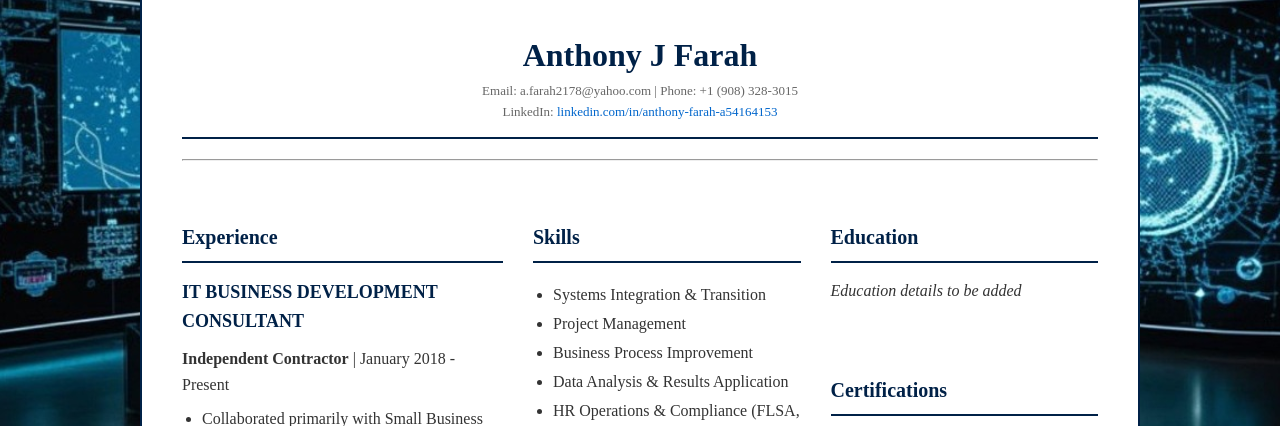
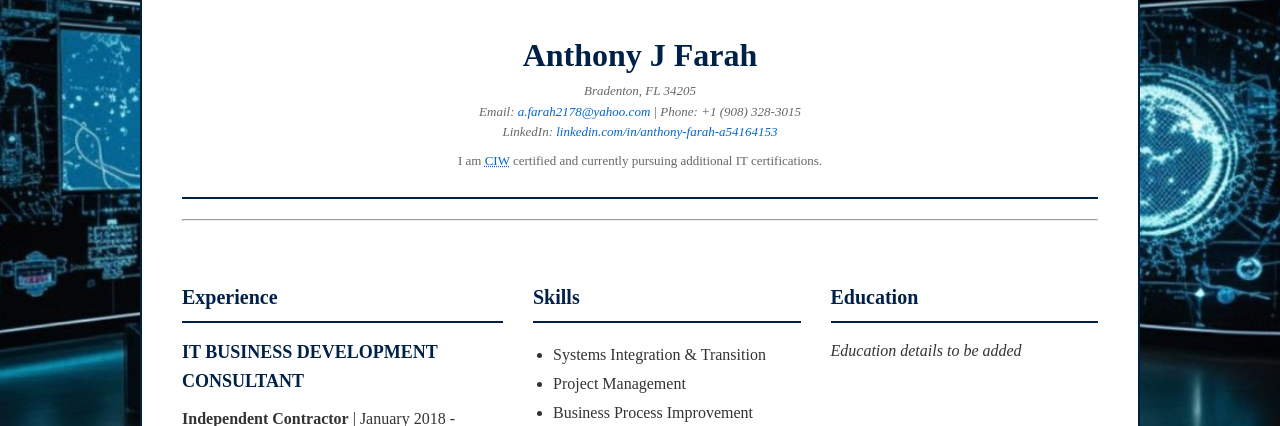
Before and after one commit to Graves217/Farah-SCF-Project-Site, a PHP site: page /resume.htm in a window 1280 px wide. Shown: the part 197-623 px from the top of the page. Run offline with PHP 8.4, Linux system fonts and the light colour scheme.

Commit message:
Update resume page with address tag, abbr CIW element, and CSS styling
Co-authored-by: Graves217 <260338615+Graves217@users.noreply.github.com>

```diff
--- a/farah-scf.css
+++ b/farah-scf.css
@@ -209,6 +209,19 @@ section h2 {
     border-top: 1px solid #ddd;
 }
 
+/* Abbreviation Styles */
+abbr {
+    text-decoration: underline dotted;
+    cursor: help;
+    color: var(--accent-color);
+}
+
+.certification-note {
+    font-size: 13px;
+    color: #666;
+    margin-top: 8px;
+}
+
 /* Social Section Styles */
 #social {
     background-color: #f0f0f0;
--- a/resume.htm
+++ b/resume.htm
@@ -37,10 +37,12 @@
 
                 <div class="resume-header">
                     <h1>Anthony J Farah</h1>
-                    <div class="contact-info">
-                        Email: a.farah2178@yahoo.com | Phone: +1 (908) 328-3015<br>
+                    <address class="contact-info">
+                        Bradenton, FL 34205<br>
+                        Email: <a href="mailto:a.farah2178@yahoo.com">a.farah2178@yahoo.com</a> | Phone: +1 (908) 328-3015<br>
                         LinkedIn: <a href="https://www.linkedin.com/in/anthony-farah-a54164153/">linkedin.com/in/anthony-farah-a54164153</a>
-                    </div>
+                    </address>
+                    <p class="certification-note">I am <abbr title="Certified Internet Webmaster">CIW</abbr> certified and currently pursuing additional IT certifications.</p>
                 </div>
 
                 <hr>
```
